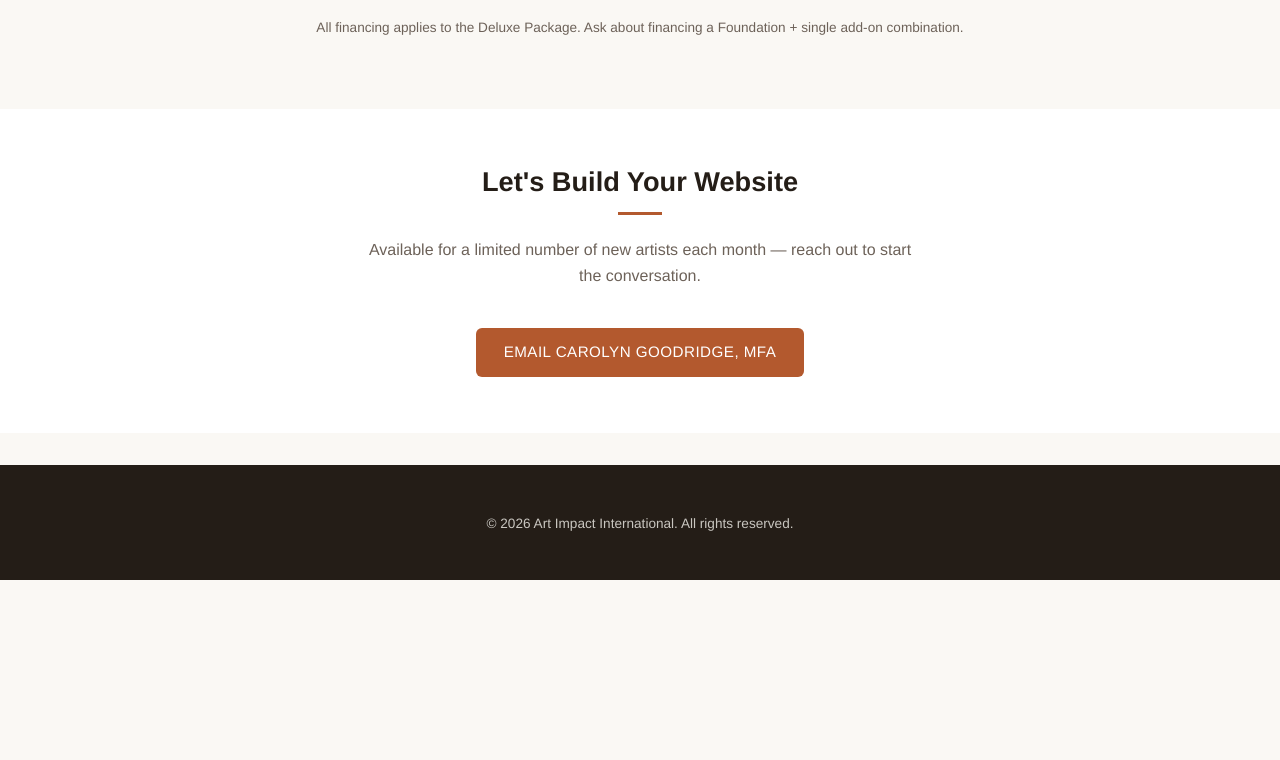
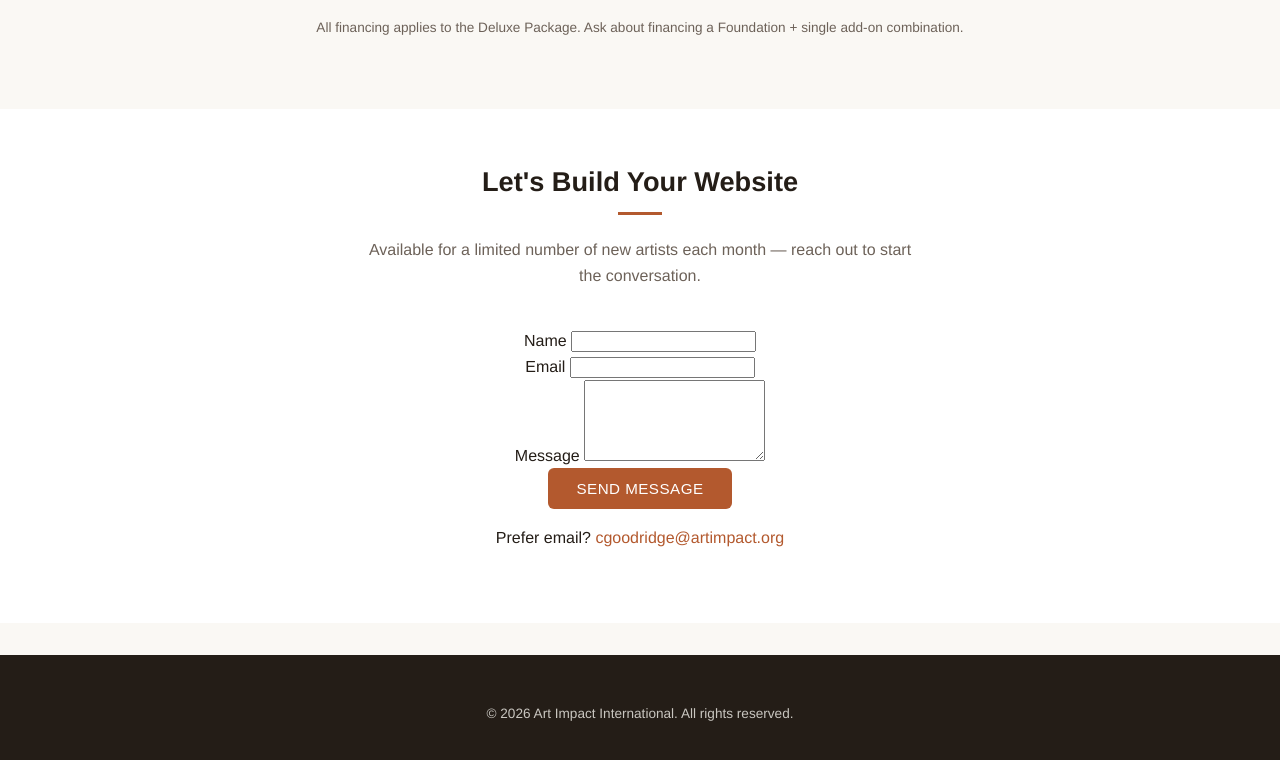
Before and after one commit to Art-Impact-International/art-impact-artist-services, a plain HTML site: page index.html in a window 1280 px wide. Shown: the part 4174-4934 px from the top of the page. Before the commit the page ends 4754 px from the top, so only its background shows below. Drawn offline with Linux system fonts and the light colour scheme.

Commit message:
Replace mailto button with working Formspree contact form

```diff
--- a/index.html
+++ b/index.html
@@ -206,7 +206,24 @@
         <h2>Let's Build Your Website</h2>
         <p>Available for a limited number of new artists each month — reach out to start the conversation.</p>
       </div>
-      <a class="btn" href="mailto:cgoodridge@artimpact.org">Email Carolyn Goodridge, MFA</a>
+      <form class="contact-form" action="https://formspree.io/f/mbgrbyjy" method="POST">
+        <input type="hidden" name="_subject" value="New inquiry — Artist Website Services">
+        <input type="text" name="_gotcha" style="display:none" tabindex="-1" autocomplete="off">
+        <div class="contact-field">
+          <label for="contact-name">Name</label>
+          <input type="text" id="contact-name" name="name" required>
+        </div>
+        <div class="contact-field">
+          <label for="contact-email">Email</label>
+          <input type="email" id="contact-email" name="_replyto" required>
+        </div>
+        <div class="contact-field">
+          <label for="contact-message">Message</label>
+          <textarea id="contact-message" name="message" rows="5" required></textarea>
+        </div>
+        <button type="submit" class="btn">Send Message</button>
+      </form>
+      <p class="contact-alt">Prefer email? <a href="mailto:cgoodridge@artimpact.org">cgoodridge@artimpact.org</a></p>
     </div>
   </section>
 
```
